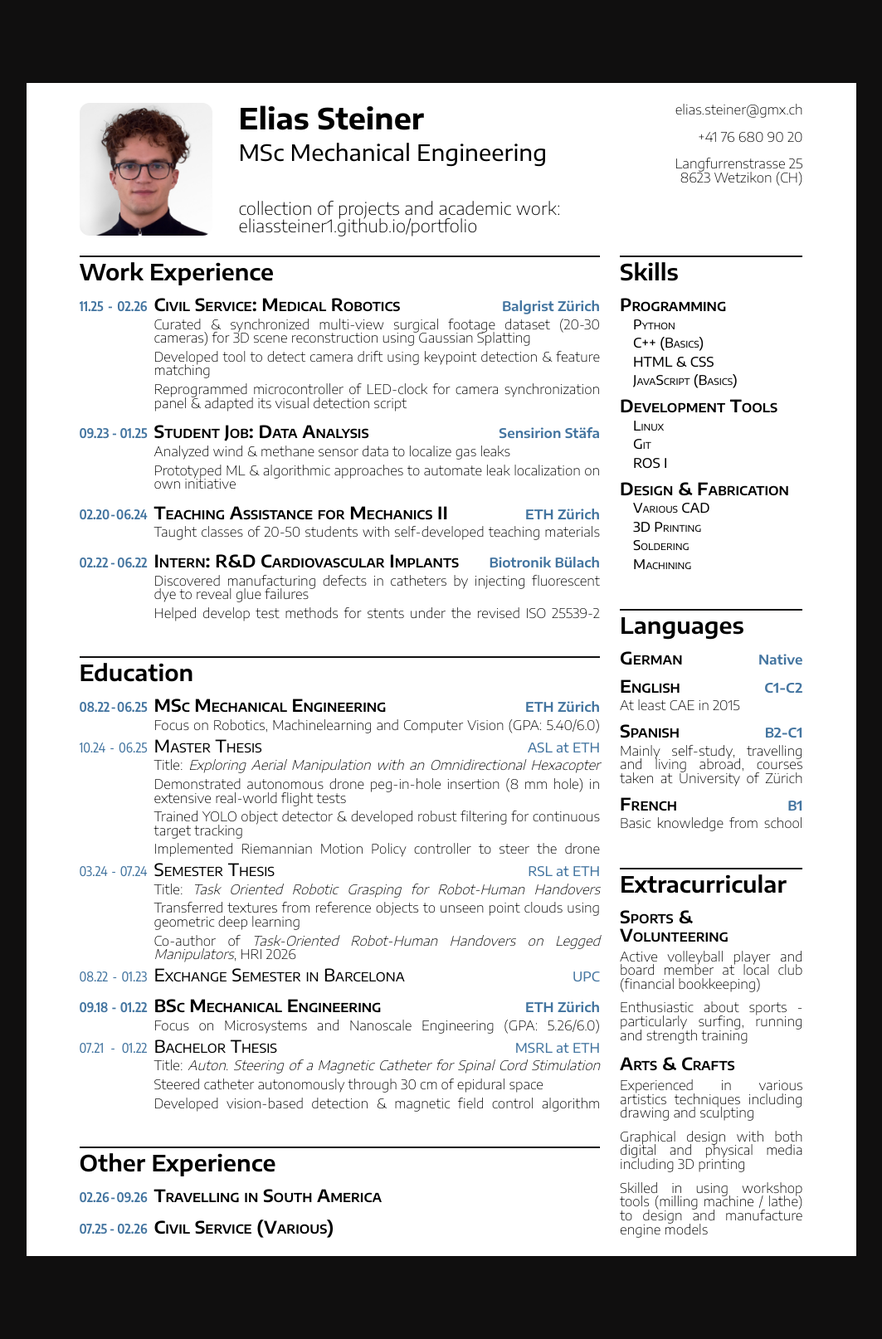
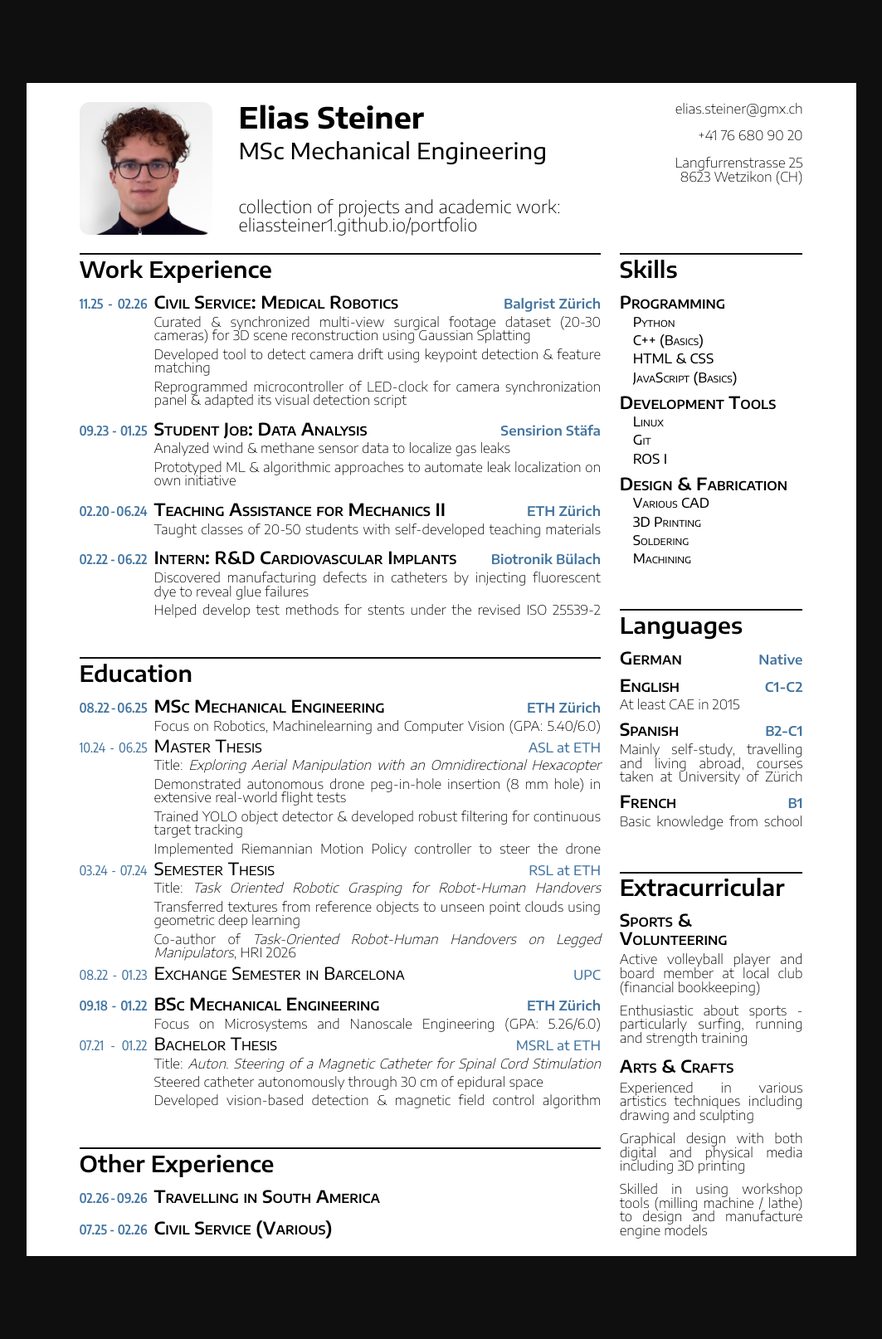
Before and after one commit to eliassteiner1/resume, a Jekyll site: the page built from pages/index.html, in a window 1280 px wide. Shown: the whole page at 83% size, without its empty margins (101-1164 px from the left). Built offline with Jekyll 4.4.1, drawn with Linux system fonts in a browser that asks for light colours.

Commit message:
redefine length octaves

```diff
--- a/assets/css/style.css
+++ b/assets/css/style.css
@@ -51,22 +51,23 @@
 
     --fwght-base: 200;
     --fwght-up1:  450;
-    --fwght-up2:  630;
+    --fwght-up2:  600;
     --fwght-up3:  700;
 
     --fwidth-base:   115%;
     --fwidth-narrow:  75%;
 
     /* length units to have a consistent design */
-    --len-1:     4px;
-    --len-1med:  6px;
-    --len-2:     8px;
-    --len-2med: 12px;
-    --len-3:    16px;
-    --len-3med: 24px;
-    --len-4:    32px;
-    --len-4med: 48px;
-    --len-5:    64px;
+    --len-base: 4px;
+    --len-1:    calc(var(--len-base) * pow(2, 0));
+    --len-1med: calc(var(--len-base) * pow(2, 0.5));
+    --len-2:    calc(var(--len-base) * pow(2, 1));
+    --len-2med: calc(var(--len-base) * pow(2, 1.5));
+    --len-3:    calc(var(--len-base) * pow(2, 2));
+    --len-3med: calc(var(--len-base) * pow(2, 2.5));
+    --len-4:    calc(var(--len-base) * pow(2, 3));
+    --len-4med: calc(var(--len-base) * pow(2, 3.5));
+    --len-5:    calc(var(--len-base) * pow(2, 4));
 
     /* border radiuses */
     --rad-1: 12px;
```
